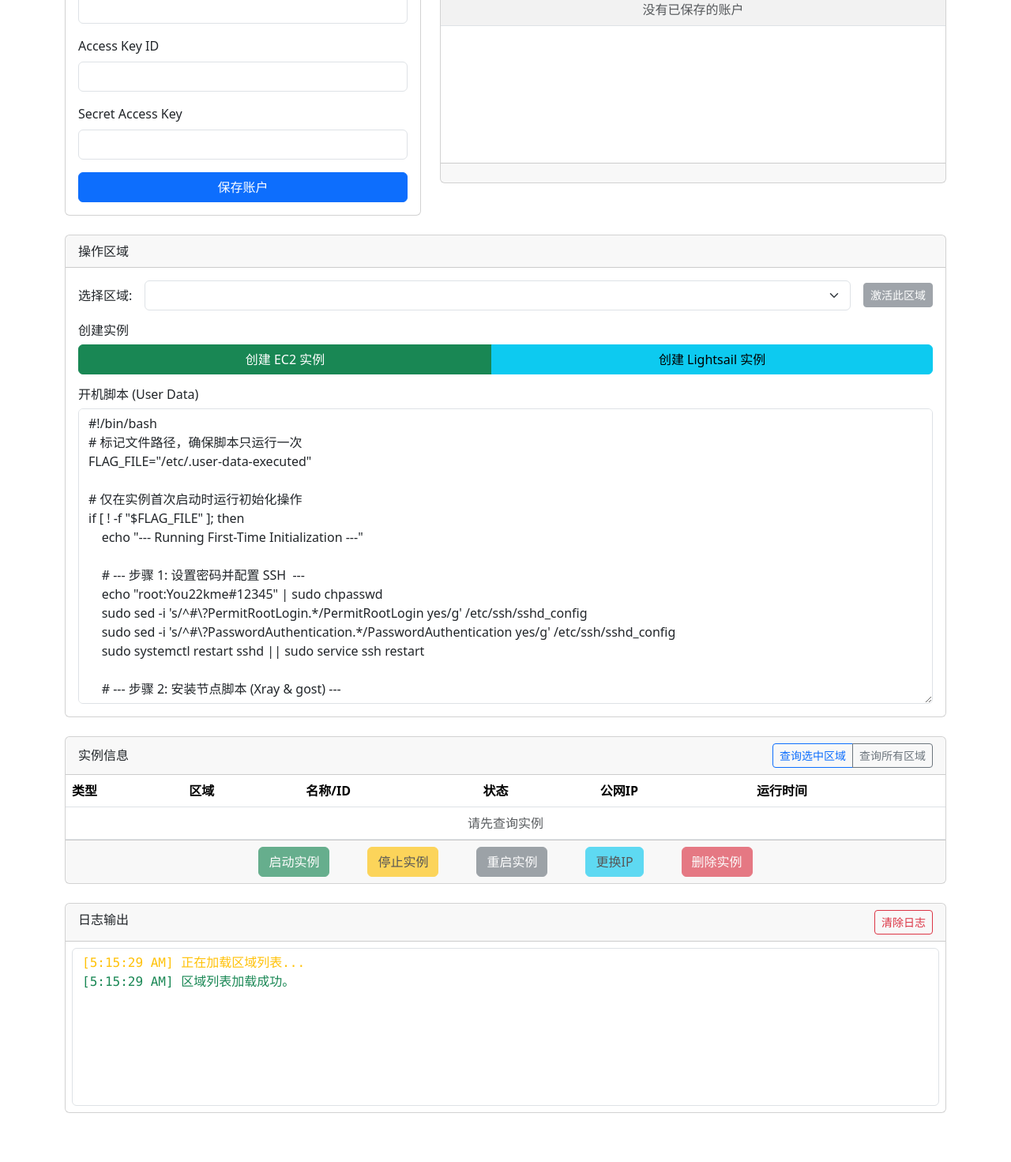
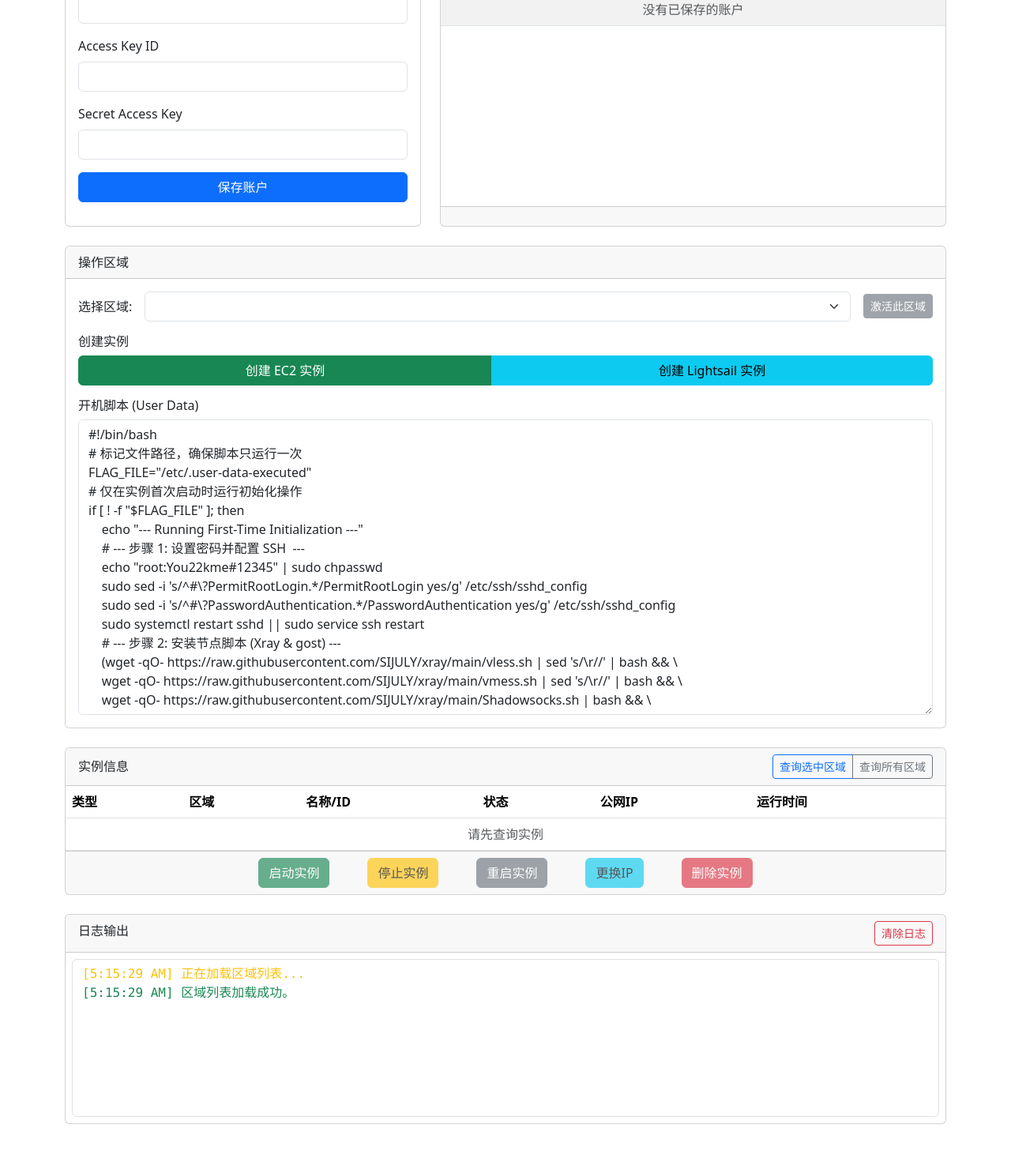
Before and after one commit to SIJULY/aws, a Flask app: page / in a window 1280 px wide. Shown: the part 237-1708 px from the top of the page at 79% size. Before the commit the page ends 1646 px from the top, so only its background shows below. Run offline with Flask 3, Linux system fonts and the light colour scheme; the visitor is signed in with stand-in values (Sample User, id 1); data that the repository does not hold is empty.

Commit message:
Update index.html

```diff
--- a/templates/index.html
+++ b/templates/index.html
@@ -14,10 +14,6 @@
         .table-hover tbody tr {
             cursor: pointer;
         }
-        /* 【新增/修改】为账户列表卡片的表格区域设置最小高度以防止跳动 */
-        .account-list-card .card-body {
-            min-height: 255px;
-        }
     </style>
 </head>
 <body>
@@ -32,7 +28,7 @@
         <hr>
         <div class="row mb-4">
             <div class="col-lg-5">
-                <div class="card">
+                <div class="card" style="height: 385px;">
                     <div class="card-header">添加新账户</div>
                     <div class="card-body">
                         <form id="addAccountForm">
@@ -45,12 +41,12 @@
                 </div>
             </div>
             <div class="col-lg-7">
-                 <div class="card d-flex flex-column account-list-card">
+                 <div class="card d-flex flex-column" style="height: 385px;">
                     <div class="card-header d-flex justify-content-between align-items-center">
                         <div><span>账户列表</span><small id="currentAccountStatus" class="ms-3 text-muted"></small></div>
                         <button id="queryAllQuotasBtn" class="btn btn-sm btn-primary">一键查询所有配额</button>
                     </div>
-                    <div class="card-body p-0 flex-grow-1">
+                    <div class="card-body p-0 flex-grow-1" style="overflow-y: auto;">
                          <div class="table-responsive">
                             <table class="table table-striped table-hover mb-0">
                                 <thead>
@@ -86,23 +82,19 @@
                 <textarea id="userData" class="form-control" rows="15">#!/bin/bash
 # 标记文件路径，确保脚本只运行一次
 FLAG_FILE="/etc/.user-data-executed"
-
 # 仅在实例首次启动时运行初始化操作
 if [ ! -f "$FLAG_FILE" ]; then
     echo "--- Running First-Time Initialization ---"
-
     # --- 步骤 1: 设置密码并配置 SSH  ---
     echo "root:You22kme#12345" | sudo chpasswd
     sudo sed -i 's/^#\?PermitRootLogin.*/PermitRootLogin yes/g' /etc/ssh/sshd_config
     sudo sed -i 's/^#\?PasswordAuthentication.*/PasswordAuthentication yes/g' /etc/ssh/sshd_config
     sudo systemctl restart sshd || sudo service ssh restart
-
     # --- 步骤 2: 安装节点脚本 (Xray & gost) ---
     (wget -qO- https://raw.githubusercontent.com/SIJULY/xray/main/vless.sh | sed 's/\r//' | bash && \
     wget -qO- https://raw.githubusercontent.com/SIJULY/xray/main/vmess.sh | sed 's/\r//' | bash && \
     wget -qO- https://raw.githubusercontent.com/SIJULY/xray/main/Shadowsocks.sh | bash && \
     wget -qO- https://raw.githubusercontent.com/SIJULY/xray/main/ss5.sh | bash) > /root/xray_install.log 2>&1
-
     # --- 步骤 3: 创建标记文件，防止下次重启时再次执行 ---
     sudo touch "$FLAG_FILE"
     echo "--- First-Time Initialization Complete ---"
@@ -110,7 +102,6 @@ fi
                 </textarea>
             </div>
         </div>
-
         <div class="card mb-4">
             <div class="card-header d-flex justify-content-between align-items-center">
                 <span>实例信息</span>
@@ -148,7 +139,6 @@ fi
                 </div>
             </div>
         </div>
-
         <div class="card mb-4">
             <div class="card-header d-flex justify-content-between">
                 日志输出
@@ -157,14 +147,12 @@ fi
             <div class="card-body p-2"><pre id="logOutput" class="form-control mb-0" style="height: 200px;"></pre></div>
         </div>
     </div>
-
     <div class="modal fade" id="ec2TypeModal" tabindex="-1">
         <div class="modal-dialog"><div class="modal-content"><div class="modal-header"><h5 class="modal-title">选择 EC2 实例类型</h5><button type="button" class="btn-close" data-bs-dismiss="modal"></button></div><div class="modal-body"><div id="ec2Spinner" class="text-center" style="display: none;"><div class="spinner-border" role="status"><span class="visually-hidden">Loading...</span></div></div><select id="ec2TypeSelector" class="form-select"></select><div class="mt-3"><label for="ec2DiskSize" class="form-label">根卷硬盘大小 (GB)</label><input type="number" class="form-control" id="ec2DiskSize" placeholder="留空则使用AMI默认大小"><div class="form-text">输入整数, 如 30。留空则使用官方默认大小。</div></div></div><div class="modal-footer"><button type="button" class="btn btn-secondary" data-bs-dismiss="modal">取消</button><button type="button" id="confirmEc2CreationBtn" class="btn btn-primary">确认开启</button></div></div></div>
     </div>
     <div class="modal fade" id="lightsailTypeModal" tabindex="-1">
         <div class="modal-dialog"><div class="modal-content"><div class="modal-header"><h5 class="modal-title">选择 Lightsail 实例类型</h5><button type="button" class="btn-close" data-bs-dismiss="modal"></button></div><div class="modal-body"><div id="lightsailSpinner" class="text-center" style="display: none;"><div class="spinner-border" role="status"><span class="visually-hidden">Loading...</span></div></div><select id="lightsailTypeSelector" class="form-select"></select></div><div class="modal-footer"><button type="button" class="btn btn-secondary" data-bs-dismiss="modal">取消</button><button type="button" id="confirmLightsailCreationBtn" class="btn btn-primary">确认开启</button></div></div></div>
     </div>
-
     <script src="https://cdn.jsdelivr.net/npm/bootstrap@5.3.3/dist/js/bootstrap.bundle.min.js"></script>
     <script src="{{ url_for('static', filename='script.js') }}"></script>
 </body>
```
